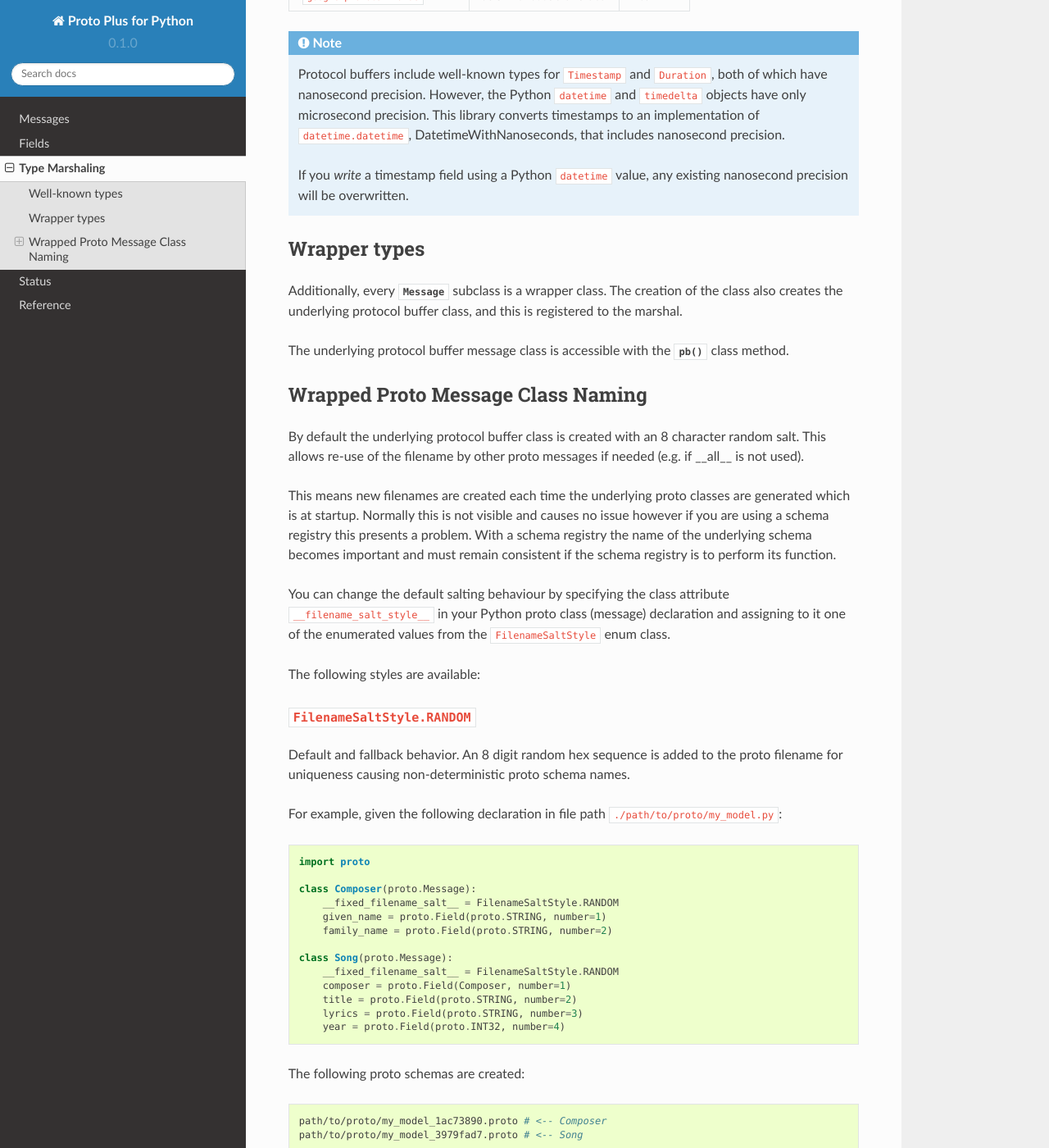
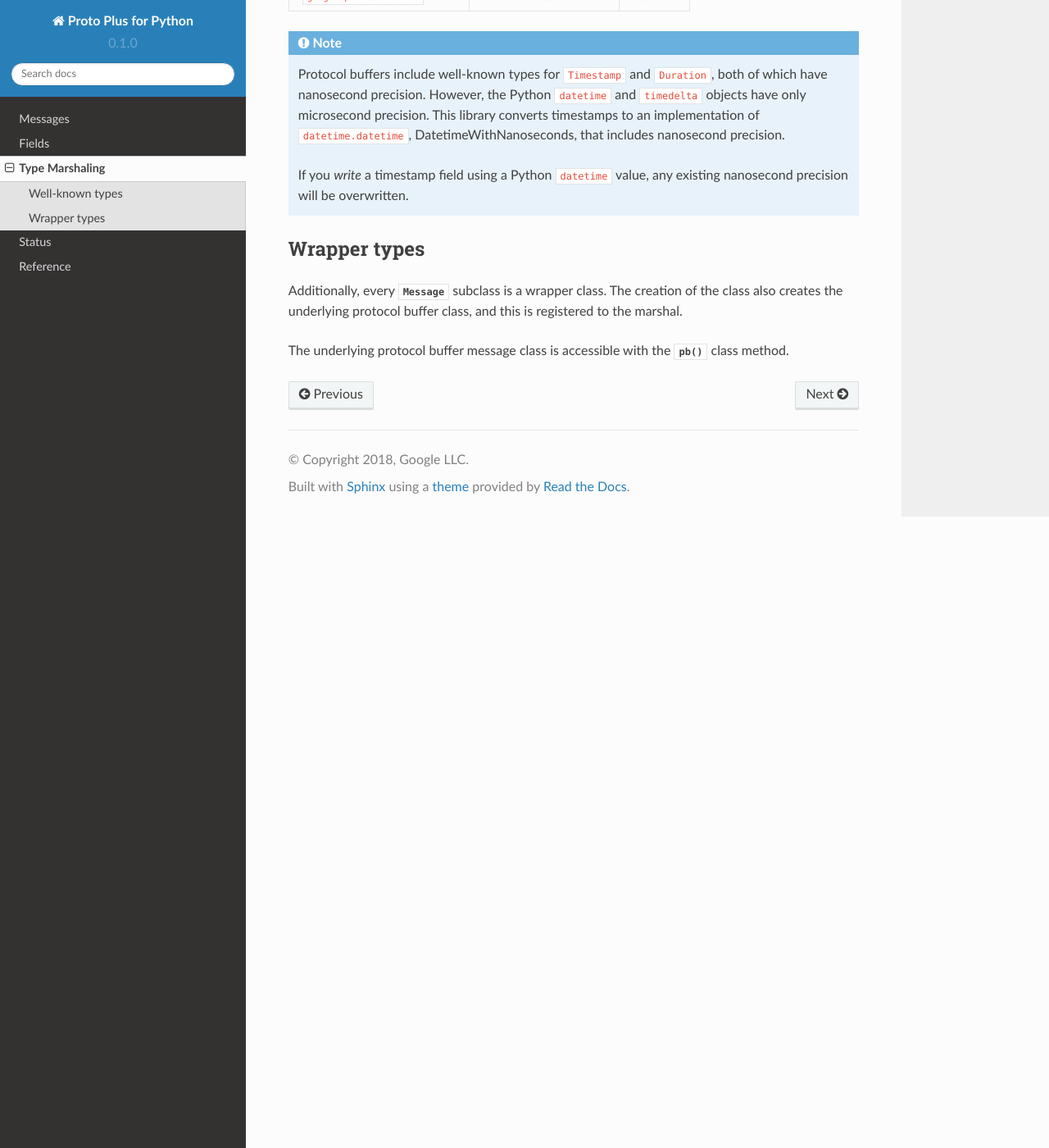
Before and after one commit to googleapis/proto-plus-python, a Sphinx documentation site: the page built from docs/marshal.rst, in a window 1280 px wide and 1400 px high, scrolled down 904 px. Shown: the whole window at 82% size. Built offline with Sphinx 7.4.7 and the Read the Docs theme 2.0.0, drawn with Linux system fonts in a browser that asks for light colours; some of the changed text lies outside the part shown.

Commit message:
removed the optionality of setting the filename salt as suggested and just updated the main internal mechanism.

```diff
--- a/docs/marshal.rst
+++ b/docs/marshal.rst
@@ -54,92 +54,3 @@ this is registered to the marshal.
 
 The underlying protocol buffer message class is accessible with the
 :meth:`~.Message.pb` class method.
-
-
-Wrapped Proto Message Class Naming
-----------------------------------
-
-By default the underlying protocol buffer class is created with an 8 character
-random salt. This allows re-use of the filename by other proto messages if
-needed (e.g. if __all__ is not used).
-
-This means new filenames are created each time the underlying proto classes are generated
-which is at startup. Normally this is not visible and causes no issue however if you are
-using a schema registry this presents a problem. With a schema registry the name of the
-underlying schema becomes important and must remain consistent if the schema registry is
-to perform its function.
-
-You can change the default salting behaviour by specifying the class attribute
-``__filename_salt_style__`` in your Python proto class (message) declaration and assigning to
-it one of the enumerated values from the ``FilenameSaltStyle`` enum class.
-
-The following styles are available:
-
-``FilenameSaltStyle.RANDOM``
-^^^^^^^^^^^^^^^^^^^^^^^^^^^^
-
-Default and fallback behavior. An 8 digit random hex sequence is added to the proto filename
-for uniqueness causing non-deterministic proto schema names.
-
-For example, given the following declaration in file path ``./path/to/proto/my_model.py``:
-
-.. code-block:: python
-
-    import proto
-
-    class Composer(proto.Message):
-        __fixed_filename_salt__ = FilenameSaltStyle.RANDOM
-        given_name = proto.Field(proto.STRING, number=1)
-        family_name = proto.Field(proto.STRING, number=2)
-
-    class Song(proto.Message):
-        __fixed_filename_salt__ = FilenameSaltStyle.RANDOM
-        composer = proto.Field(Composer, number=1)
-        title = proto.Field(proto.STRING, number=2)
-        lyrics = proto.Field(proto.STRING, number=3)
-        year = proto.Field(proto.INT32, number=4)
-
-The following proto schemas are created:
-
-.. code-block:: bash
-
-    path/to/proto/my_model_1ac73890.proto # <-- Composer
-    path/to/proto/my_model_3979fad7.proto # <-- Song
-
-Where the salt appended to the end of ``my_model_`` is non-deterministic and changes on each
-restart of your application.
-
-``FilenameSaltStyle.CLASSNAME``
-^^^^^^^^^^^^^^^^^^^^^^^^^^^^^^^
-
-The name of the python class extending ``proto.Message`` is appended in place of the salt
-causing deterministic schema names.
-
-For example, given the following declaration in file path ``./path/to/proto/my_model.py``:
-
-.. code-block:: python
-
-    import proto
-
-    class Composer(proto.Message):
-        __fixed_filename_salt__ = FilenameSaltStyle.CLASSNAME
-        given_name = proto.Field(proto.STRING, number=1)
-        family_name = proto.Field(proto.STRING, number=2)
-
-    class Song(proto.Message):
-        __fixed_filename_salt__ = FilenameSaltStyle.CLASSNAME
-        composer = proto.Field(Composer, number=1)
-        title = proto.Field(proto.STRING, number=2)
-        lyrics = proto.Field(proto.STRING, number=3)
-        year = proto.Field(proto.INT32, number=4)
-
-The following proto schemas are created:
-
-.. code-block:: bash
-
-    path/to/proto/my_model_composer.proto # <-- Composer
-    path/to/proto/my_model_song.proto # <-- Song
-
-Where the salt appended to the end of ``my_model_`` is deterministic and does not change on each
-restart of your application.
-.
```
Also changed, not shown: 4 other files.
